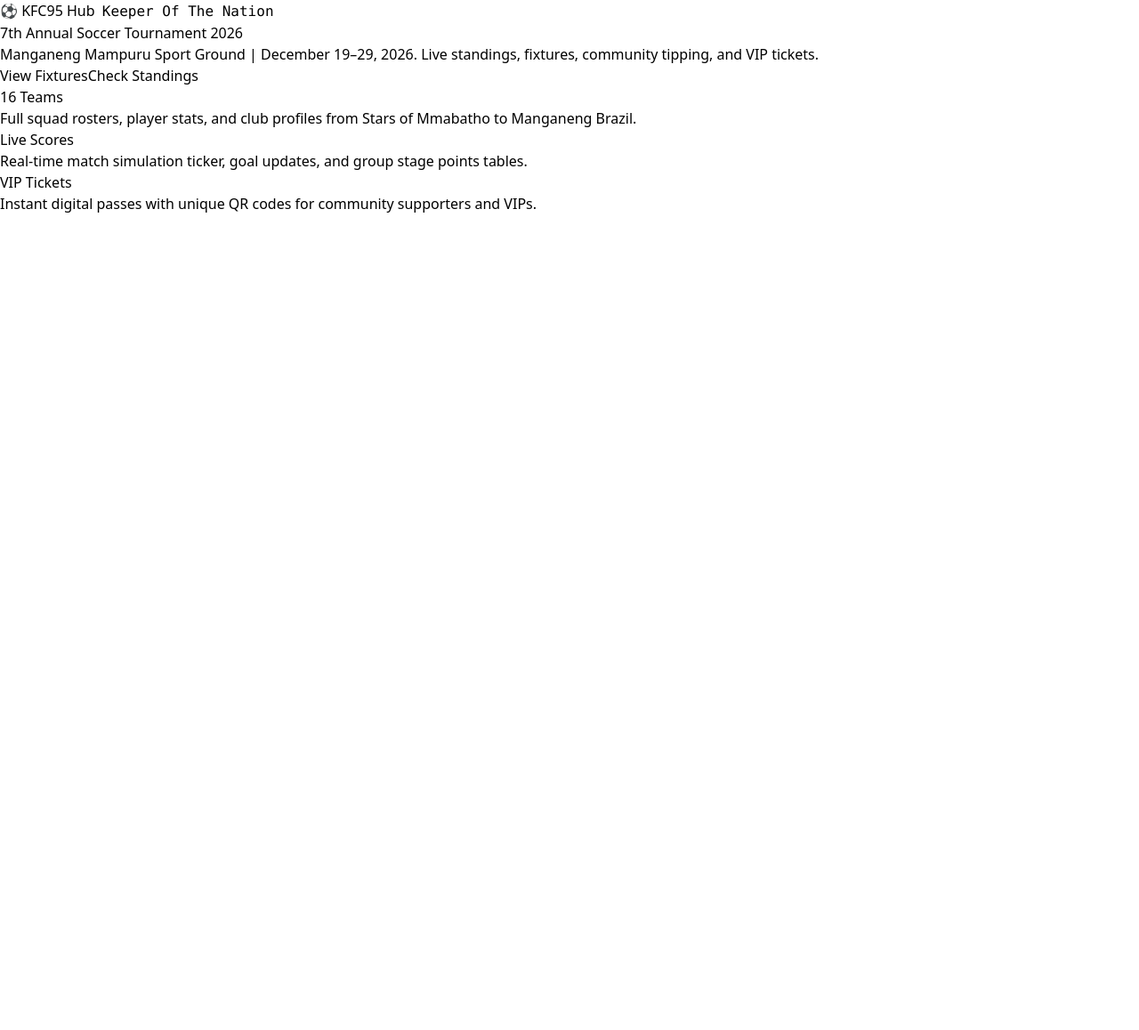
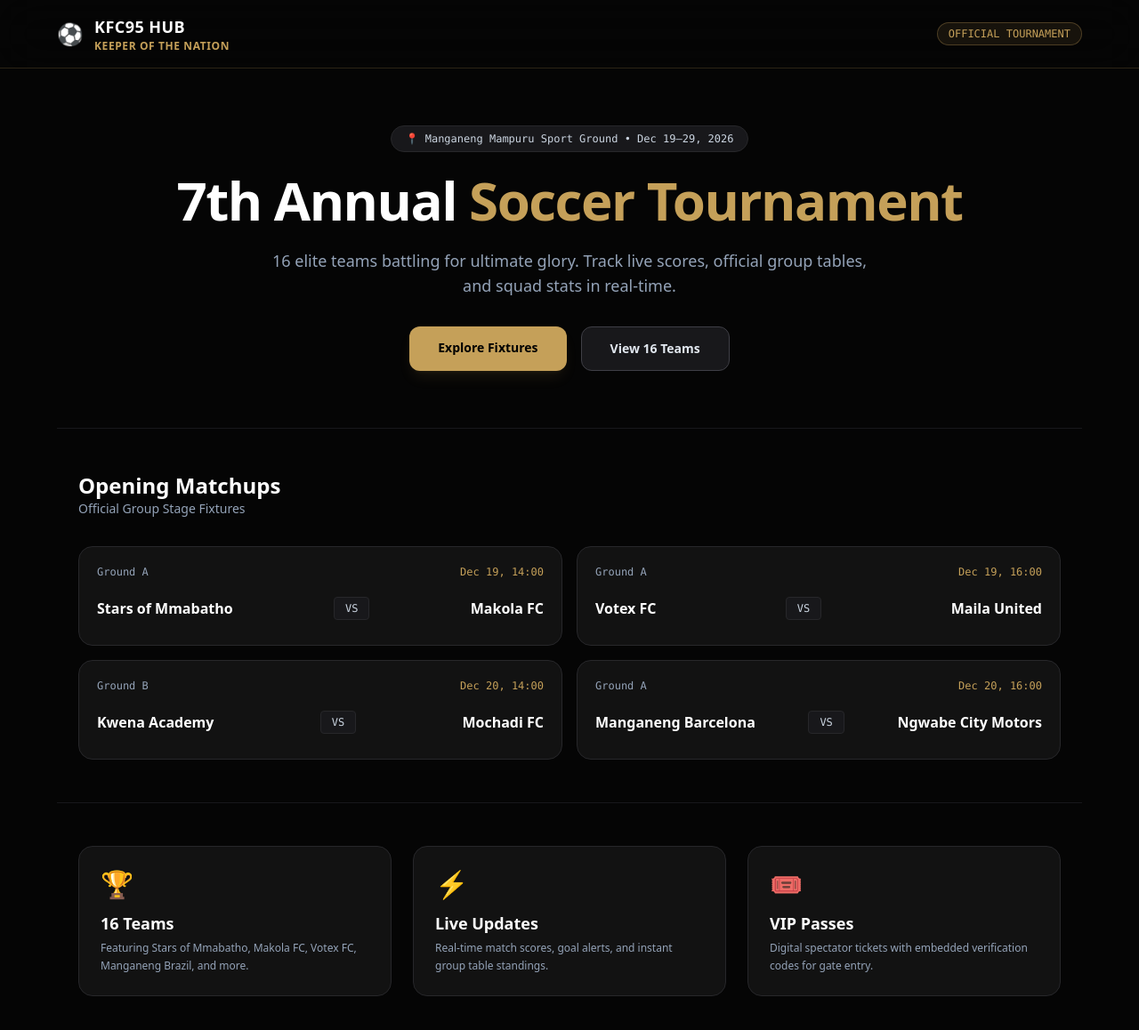
Before and after one commit to Belligerent15/kfc95--hub, a Next.js app: page / in a window 1280 px wide. Shown: the top 1158 px of the page at 89% size. Before the commit the page ends 800 px from the top, so only its background shows below. Built offline with nearby package versions, Linux system fonts and the light colour scheme.

Commit message:
style: add tailwind configuration and dark luxury UI layout

```diff
--- a/package.json
+++ b/package.json
@@ -21,6 +21,7 @@
     "@types/node": "^20.11.24",
     "@types/react": "^18.2.59",
     "@types/react-dom": "^18.2.19",
+    "autoprefixer": "^10.6.2",
     "postcss": "^8.4.35",
     "prisma": "^5.10.0",
     "tailwindcss": "^3.4.1",
--- /dev/null
+++ b/postcss.config.js
@@ -0,0 +1,6 @@
+module.exports = {
+  plugins: {
+    tailwindcss: {},
+    autoprefixer: {},
+  },
+}
--- /dev/null
+++ b/src/app/api/fixtures/route.ts
@@ -0,0 +1,18 @@
+import { NextResponse } from 'next/server'
+import { PrismaClient } from '@prisma/client'
+
+const prisma = new PrismaClient()
+
+export async function GET() {
+  try {
+    const matches = await prisma.match.findMany({
+      include: {
+        homeTeam: true,
+        awayTeam: true,
+      },
+    })
+    return NextResponse.json(matches)
+  } catch (error) {
+    return NextResponse.json({ error: 'Failed to fetch matches' }, { status: 500 })
+  }
+}
--- /dev/null
+++ b/src/app/api/standings/route.ts
@@ -0,0 +1,18 @@
+import { NextResponse } from 'next/server'
+import { PrismaClient } from '@prisma/client'
+
+const prisma = new PrismaClient()
+
+export async function GET() {
+  try {
+    const teams = await prisma.team.findMany({
+      orderBy: [
+        { points: 'desc' },
+        { goalsFor: 'desc' }
+      ]
+    })
+    return NextResponse.json(teams)
+  } catch (error) {
+    return NextResponse.json({ error: 'Failed to fetch standings' }, { status: 500 })
+  }
+}
--- a/src/app/page.tsx
+++ b/src/app/page.tsx
@@ -1,43 +1,109 @@
-export default function Home() {
+import PrismaClient from '@prisma/client'
+
+async function getMatches() {
+  const dummyMatches = [
+    { id: '1', home: 'Stars of Mmabatho', away: 'Makola FC', date: 'Dec 19, 14:00', venue: 'Ground A', status: 'UPCOMING' },
+    { id: '2', home: 'Votex FC', away: 'Maila United', date: 'Dec 19, 16:00', venue: 'Ground A', status: 'UPCOMING' },
+    { id: '3', home: 'Kwena Academy', away: 'Mochadi FC', date: 'Dec 20, 14:00', venue: 'Ground B', status: 'UPCOMING' },
+    { id: '4', home: 'Manganeng Barcelona', away: 'Ngwabe City Motors', date: 'Dec 20, 16:00', venue: 'Ground A', status: 'UPCOMING' },
+  ]
+  return dummyMatches
+}
+
+export default async function Home() {
+  const matches = await getMatches()
+
   return (
-    <main className="flex min-h-screen flex-col items-center justify-between p-6 md:p-24 bg-gradient-to-b from-slate-950 via-zinc-900 to-black text-amber-400">
-      <div className="z-10 max-w-5xl w-full items-center justify-between font-mono text-sm lg:flex">
-        <p className="fixed left-0 top-0 flex w-full justify-center border-b border-amber-500/20 bg-black/80 pb-6 pt-8 backdrop-blur-2xl lg:static lg:w-auto lg:rounded-xl lg:border lg:bg-zinc-900/50 lg:p-4">
-          ⚽ KFC95 Hub &nbsp;<code className="font-bold text-amber-200">Keeper Of The Nation</code>
+    <main className="min-h-screen bg-[#050505] text-slate-100 font-sans selection:bg-[#c5a059] selection:text-black">
+      {/* Header Bar */}
+      <header className="sticky top-0 z-50 backdrop-blur-xl bg-[#050505]/80 border-b border-[#c5a059]/20 px-6 py-4">
+        <div className="max-w-6xl mx-auto flex justify-between items-center">
+          <div className="flex items-center gap-3">
+            <span className="text-2xl">⚽</span>
+            <div>
+              <h1 className="font-bold text-white tracking-wide text-lg">KFC95 HUB</h1>
+              <p className="text-xs text-[#c5a059] tracking-wider uppercase font-semibold">Keeper Of The Nation</p>
+            </div>
+          </div>
+          <span className="text-xs font-mono bg-[#c5a059]/10 text-[#c5a059] border border-[#c5a059]/30 px-3 py-1 rounded-full">
+            OFFICIAL TOURNAMENT
+          </span>
+        </div>
+      </header>
+
+      {/* Hero Section */}
+      <section className="max-w-6xl mx-auto px-6 py-16 text-center">
+        <span className="inline-block px-4 py-1.5 rounded-full bg-zinc-900 border border-zinc-800 text-slate-300 text-xs font-mono mb-6">
+          📍 Manganeng Mampuru Sport Ground • Dec 19–29, 2026
+        </span>
+        <h2 className="text-4xl md:text-6xl font-black text-white tracking-tight mb-6">
+          7th Annual <span className="text-[#c5a059]">Soccer Tournament</span>
+        </h2>
+        <p className="text-slate-400 max-w-2xl mx-auto text-base md:text-lg mb-8 leading-relaxed">
+          16 elite teams battling for ultimate glory. Track live scores, official group tables, and squad stats in real-time.
         </p>
-      </div>
-
-      <div className="flex flex-col items-center justify-center my-12 text-center">
-        <h1 className="text-4xl md:text-6xl font-extrabold tracking-tight text-white mb-4">
-          7th Annual <span className="text-amber-400">Soccer Tournament</span> 2026
-        </h1>
-        <p className="text-lg md:text-xl text-slate-300 max-w-2xl mb-8">
-          Manganeng Mampuru Sport Ground | December 19–29, 2026. Live standings, fixtures, community tipping, and VIP tickets.
-        </p>
-        <div className="flex gap-4">
-          <a href="#fixtures" className="bg-amber-500 hover:bg-amber-400 text-black font-bold px-6 py-3 rounded-xl transition shadow-lg shadow-amber-500/20">
-            View Fixtures
+        <div className="flex flex-wrap justify-center gap-4">
+          <a href="#fixtures" className="bg-[#c5a059] hover:bg-[#b08943] text-black font-bold px-8 py-3.5 rounded-xl transition shadow-lg shadow-[#c5a059]/10 text-sm">
+            Explore Fixtures
           </a>
-          <a href="#standings" className="border border-amber-500/40 hover:bg-amber-500/10 text-amber-300 font-bold px-6 py-3 rounded-xl transition">
-            Check Standings
+          <a href="#teams" className="bg-zinc-900 hover:bg-zinc-800 text-slate-200 border border-zinc-700 font-bold px-8 py-3.5 rounded-xl transition text-sm">
+            View 16 Teams
           </a>
         </div>
-      </div>
+      </section>
 
-      <div className="grid text-center lg:max-w-5xl lg:w-full lg:grid-cols-3 lg:text-left gap-6 mt-8">
-        <div className="p-6 rounded-2xl bg-zinc-900/80 border border-amber-500/20">
-          <h2 className="text-2xl font-bold text-white mb-2">16 Teams</h2>
-          <p className="text-slate-400 text-sm">Full squad rosters, player stats, and club profiles from Stars of Mmabatho to Manganeng Brazil.</p>
+      {/* Fixtures Feed */}
+      <section id="fixtures" className="max-w-6xl mx-auto px-6 py-12 border-t border-zinc-900">
+        <div className="flex justify-between items-end mb-8">
+          <div>
+            <h3 className="text-2xl font-bold text-white">Opening Matchups</h3>
+            <p className="text-slate-400 text-sm">Official Group Stage Fixtures</p>
+          </div>
         </div>
-        <div className="p-6 rounded-2xl bg-zinc-900/80 border border-amber-500/20">
-          <h2 className="text-2xl font-bold text-white mb-2">Live Scores</h2>
-          <p className="text-slate-400 text-sm">Real-time match simulation ticker, goal updates, and group stage points tables.</p>
+
+        <div className="grid md:grid-cols-2 gap-4">
+          {matches.map((match) => (
+            <div key={match.id} className="p-5 rounded-2xl bg-[#121212] border border-zinc-800 hover:border-[#c5a059]/40 transition">
+              <div className="flex justify-between text-xs text-slate-400 mb-3 font-mono">
+                <span>{match.venue}</span>
+                <span className="text-[#c5a059]">{match.date}</span>
+              </div>
+              <div className="flex justify-between items-center py-2">
+                <span className="font-bold text-white text-base">{match.home}</span>
+                <span className="px-3 py-1 bg-zinc-900 border border-zinc-800 text-xs text-slate-300 rounded font-mono">VS</span>
+                <span className="font-bold text-white text-base">{match.away}</span>
+              </div>
+            </div>
+          ))}
         </div>
-        <div className="p-6 rounded-2xl bg-zinc-900/80 border border-amber-500/20">
-          <h2 className="text-2xl font-bold text-white mb-2">VIP Tickets</h2>
-          <p className="text-slate-400 text-sm">Instant digital passes with unique QR codes for community supporters and VIPs.</p>
+      </section>
+
+      {/* Stats Summary Cards */}
+      <section id="teams" className="max-w-6xl mx-auto px-6 py-12 border-t border-zinc-900">
+        <div className="grid md:grid-cols-3 gap-6">
+          <div className="p-6 rounded-2xl bg-[#121212] border border-zinc-800">
+            <div className="text-3xl mb-3">🏆</div>
+            <h4 className="text-lg font-bold text-white mb-1">16 Teams</h4>
+            <p className="text-slate-400 text-xs leading-relaxed">
+              Featuring Stars of Mmabatho, Makola FC, Votex FC, Manganeng Brazil, and more.
+            </p>
+          </div>
+          <div className="p-6 rounded-2xl bg-[#121212] border border-zinc-800">
+            <div className="text-3xl mb-3">⚡</div>
+            <h4 className="text-lg font-bold text-white mb-1">Live Updates</h4>
+            <p className="text-slate-400 text-xs leading-relaxed">
+              Real-time match scores, goal alerts, and instant group table standings.
+            </p>
+          </div>
+          <div className="p-6 rounded-2xl bg-[#121212] border border-zinc-800">
+            <div className="text-3xl mb-3">🎟️</div>
+            <h4 className="text-lg font-bold text-white mb-1">VIP Passes</h4>
+            <p className="text-slate-400 text-xs leading-relaxed">
+              Digital spectator tickets with embedded verification codes for gate entry.
+            </p>
+          </div>
         </div>
-      </div>
+      </section>
     </main>
   )
 }
--- /dev/null
+++ b/tailwind.config.js
@@ -0,0 +1,19 @@
+/** @type {import('tailwindcss').Config} */
+module.exports = {
+  content: [
+    './src/pages/**/*.{js,ts,jsx,tsx,mdx}',
+    './src/components/**/*.{js,ts,jsx,tsx,mdx}',
+    './src/app/**/*.{js,ts,jsx,tsx,mdx}',
+  ],
+  theme: {
+    extend: {
+      colors: {
+        gold: {
+          400: '#c5a059',
+          500: '#b08943',
+        }
+      }
+    },
+  },
+  plugins: [],
+}
```
Also changed, not shown: 1 other file (tests, documents, lock files or other folders).
